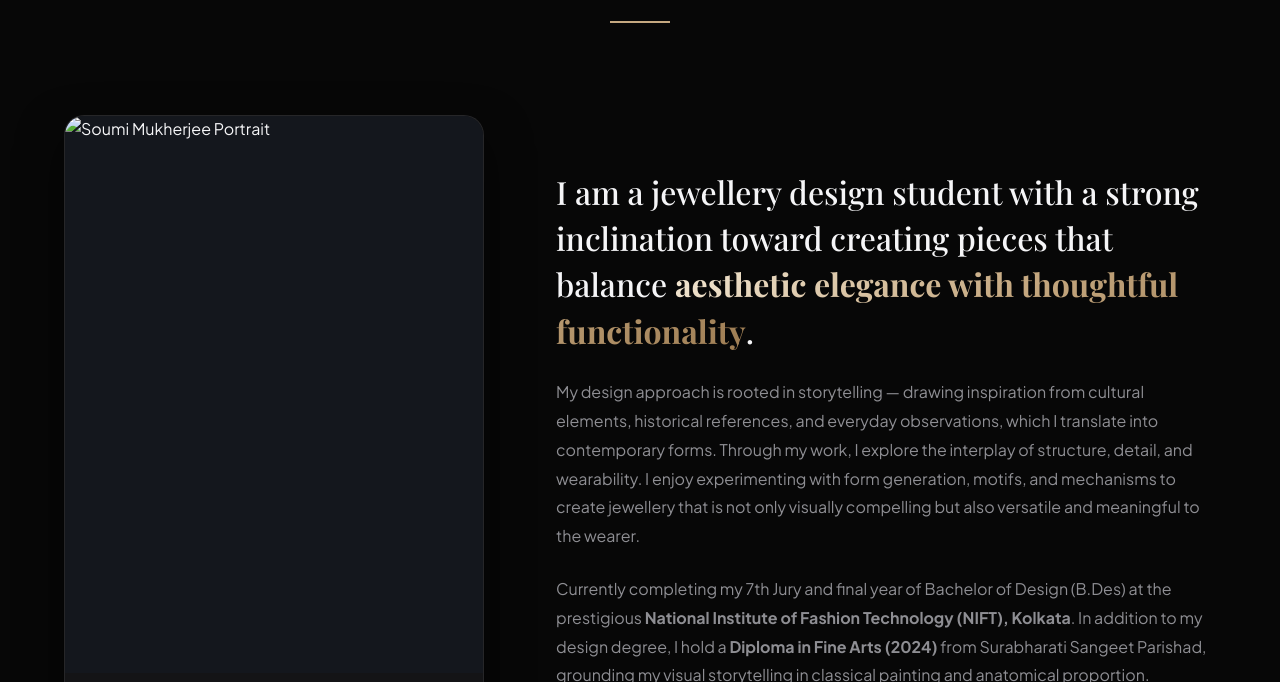
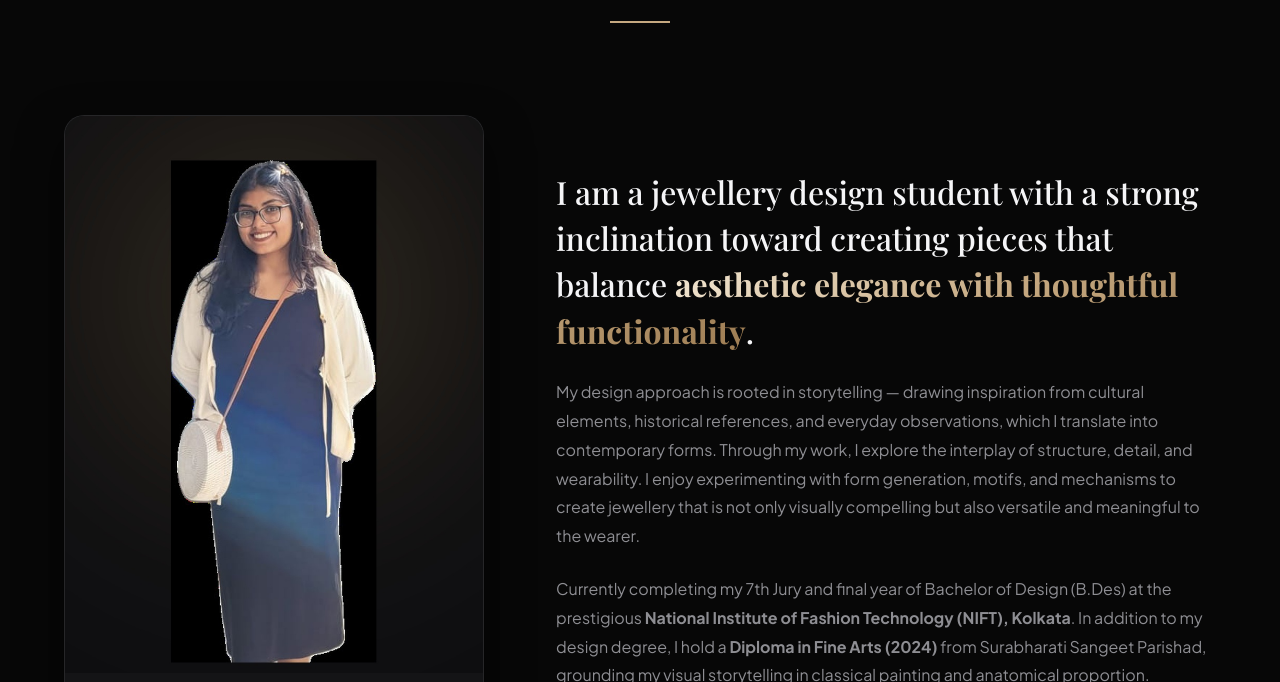
Before and after one commit to designsoumi10-create/portfolio, a plain HTML site: page index.html in a window 1280 px wide. Shown: the part 2423-3105 px from the top of the page. Drawn offline with nearby package versions, Linux system fonts and the light colour scheme; a web font is replaced by a local one.

Commit message:
Optimize repository for deployment: remove duplicate PDFs, add tracked portrait asset, and clean .gitignore

```diff
--- a/index.html
+++ b/index.html
@@ -314,7 +314,7 @@
         <!-- Left: Authentic Portrait Card -->
         <div class="portrait-card" data-reveal="left">
           <div class="portrait-media">
-            <img src="assets/extracted_images/soumi_portrait_editorial.jpg" alt="Soumi Mukherjee Portrait">
+            <img src="assets/soumi_portrait_editorial.jpg" alt="Soumi Mukherjee Portrait">
           </div>
           <div class="portrait-footer">
             <h3 class="portrait-name">Soumi Mukherjee</h3>
```
Also changed, not shown: assets/soumi_portrait_editorial.jpg (added), 3 other files.
